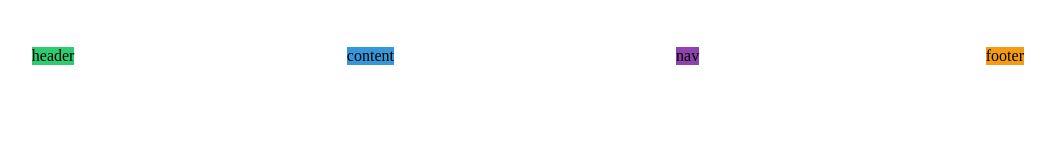
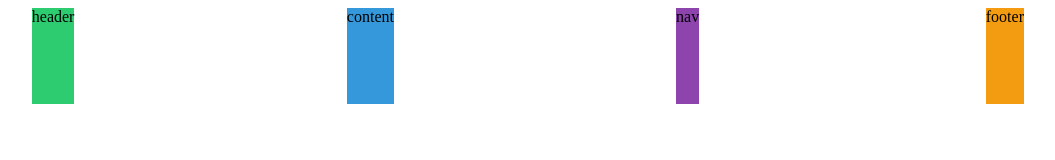
Before and after one commit to kdm0320/CSS_Layout_Master_Course, a plain HTML site: page GRID/index.html in a window 1280 px wide. Shown: the whole page, without its empty margins (111-1166 px from the left). Drawn offline with Linux system fonts and the light colour scheme.

Commit message:
place-items

```diff
--- a/GRID/styles.css
+++ b/GRID/styles.css
@@ -4,8 +4,9 @@
   height: 50vh;
   grid-template-columns: repeat(4, 1fr);
   grid-template-rows: repeat(4, 1fr);
-  justify-items: center;
-  align-items: center;
+  place-items: stretch center;
+  /* justify-items: center;
+  align-items: center; */
 }
 
 .header {
```
